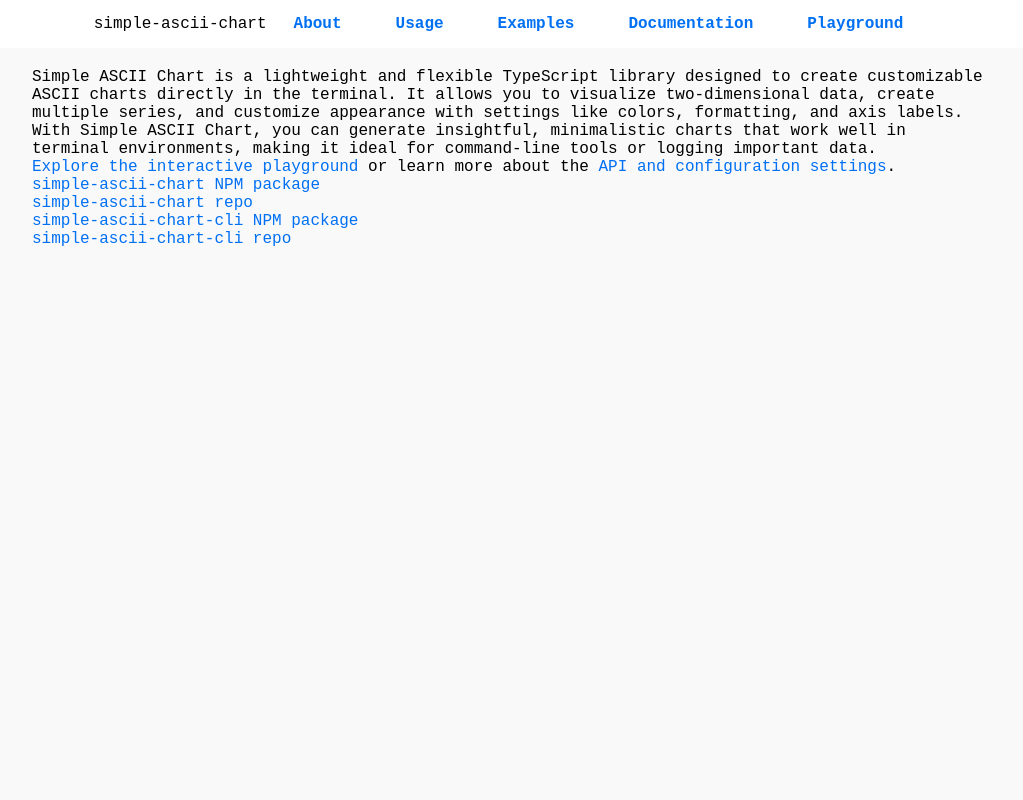
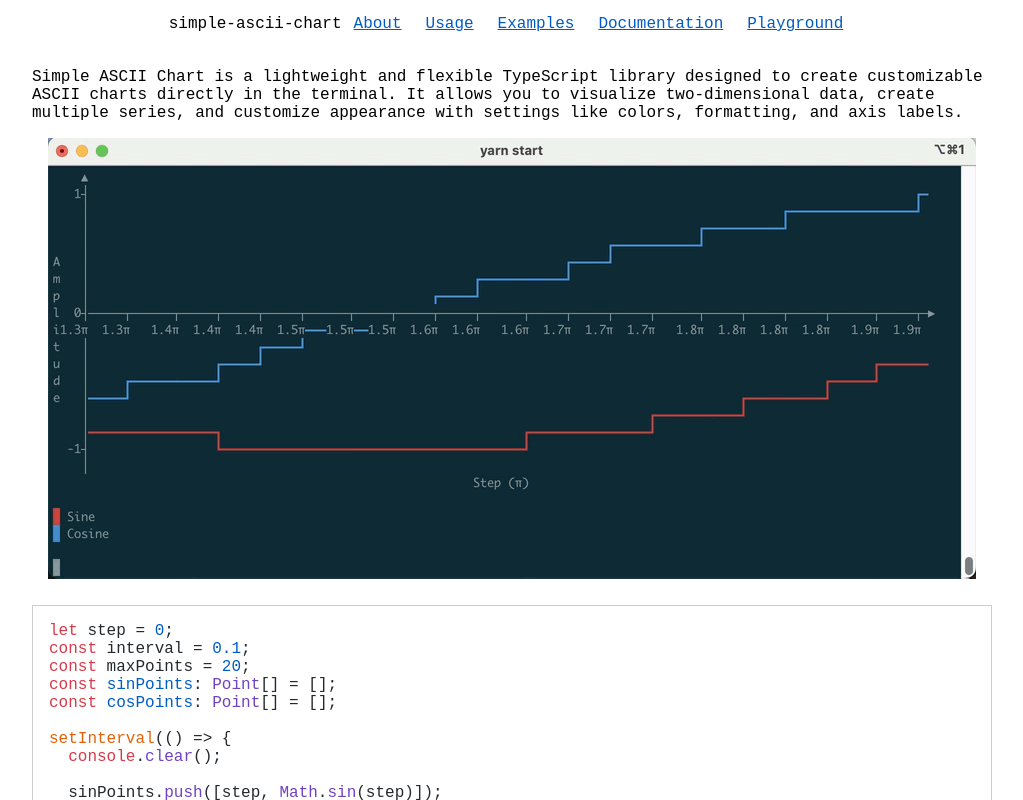
Before and after one commit to gtktsc/simple-ascii-chart-website, a Next.js app: page / in a window 1280 px wide. Shown: the top 800 px of the page, without its empty margins (128-1151 px from the left). Built offline with nearby package versions, Linux system fonts and the light colour scheme.

Commit message:
chore: add bars

```diff
--- a/app/page.tsx
+++ b/app/page.tsx
@@ -1,4 +1,6 @@
 import Link from "next/link";
+import Image from "next/image";
+import CodeBlock from "../components/CopyablePlot";
 
 export default function Home() {
   return (
@@ -10,6 +12,53 @@ export default function Home() {
         and customize appearance with settings like colors, formatting, and axis
         labels.
       </p>
+      <div className="chart-gif-wrapper">
+        <Image
+          src="/simple-asci-chart.gif"
+          alt="Simple ASCII Chart"
+          width={928}
+          height={441}
+        />
+      </div>
+      <CodeBlock javascript>
+        {`let step = 0;
+const interval = 0.1;
+const maxPoints = 20;
+const sinPoints: Point[] = [];
+const cosPoints: Point[] = [];
+
+setInterval(() => {
+  console.clear();
+
+  sinPoints.push([step, Math.sin(step)]);
+  cosPoints.push([step, Math.cos(step)]);
+
+  if (sinPoints.length > maxPoints) sinPoints.shift();
+  if (cosPoints.length > maxPoints) cosPoints.shift();
+
+  console.log(
+    plot([sinPoints, cosPoints], {
+      showTickLabel: true,
+      color: ['ansiRed', 'ansiBlue'],
+      width: 120,
+      height: 16,
+      yRange: [-1, 1],
+      xLabel: 'Step (π)',
+      yLabel: 'Amplitude',
+      legend: { position: 'bottom', series: ['Sine', 'Cosine'] },
+      axisCenter: [undefined, 0],
+      formatter: (x, { axis }) => {
+        if (axis === 'y') return x;
+        return \`\${(x / Math.PI).toFixed(1)}π\`;
+      },
+    }),
+  );
+
+  step += interval;
+}, 200);`}
+        `
+      </CodeBlock>
+
       <p>
         With Simple ASCII Chart, you can generate insightful, minimalistic
         charts that work well in terminal environments, making it ideal for
--- a/components/CopyablePlot.tsx
+++ b/components/CopyablePlot.tsx
@@ -1,20 +1,35 @@
 "use client";
 
-import React, { useState } from "react";
+import React, { useEffect, useRef, useState } from "react";
+import hljs from "highlight.js";
+import "highlight.js/styles/github.css"; // You can choose any Highlight.js theme
 
 type CodeBlockProps = {
   children: React.ReactNode;
+  javascript?: boolean;
+  bash?: boolean;
 };
 
-const CodeBlock: React.FC<CodeBlockProps> = ({ children }) => {
+const CodeBlock: React.FC<CodeBlockProps> = ({
+  children,
+  javascript = false,
+  bash = false,
+}) => {
   const [copied, setCopied] = useState(false);
+  const codeRef = useRef<HTMLElement>(null);
+
+  useEffect(() => {
+    if ((javascript || bash) && codeRef.current) {
+      hljs.highlightElement(codeRef.current); // Apply Highlight.js
+    }
+  }, [javascript, bash, children]);
 
   const handleCopy = () => {
-    if (typeof children !== "string") {
-      return;
+    if (typeof children === "string") {
+      navigator.clipboard.writeText(children); // Copy directly if it's a string
+    } else if (codeRef.current) {
+      navigator.clipboard.writeText(codeRef.current.innerText); // Otherwise, get the text content
     }
-
-    navigator.clipboard.writeText(children);
     setCopied(true);
 
     // Automatically hide the copied message after 2 seconds
@@ -22,8 +37,14 @@ const CodeBlock: React.FC<CodeBlockProps> = ({ children }) => {
   };
 
   const dismissAlert = () => {
-    setCopied(false); // Dismiss the alert manually
+    setCopied(false);
   };
+
+  const languageClass = javascript
+    ? "language-javascript"
+    : bash
+    ? "language-bash"
+    : "";
 
   return (
     <div className="copyable-plot-wrapper">
@@ -31,9 +52,11 @@ const CodeBlock: React.FC<CodeBlockProps> = ({ children }) => {
         className="copyable-plot"
         onClick={handleCopy}
         role="button"
-        aria-label="Click to copy the plot"
+        aria-label="Click to copy the code"
       >
-        <code>{children}</code>
+        <code ref={codeRef} className={languageClass}>
+          {children}
+        </code>
       </pre>
 
       {copied && (
--- a/components/DynamicEditablePlot.tsx
+++ b/components/DynamicEditablePlot.tsx
@@ -131,7 +131,7 @@ export default function EditablePlot({
 
       <div>
         <button onClick={runCode}>Run Code and Plot</button>
-        <CodeBlock>{result}</CodeBlock>
+        <CodeBlock bash>{result}</CodeBlock>
       </div>
     </>
   );
--- a/package.json
+++ b/package.json
@@ -10,6 +10,7 @@
   },
   "dependencies": {
     "@monaco-editor/react": "^4.6.0",
+    "highlight.js": "^11.10.0",
     "monaco-editor": "^0.52.0",
     "next": "15.0.1",
     "react": "18.3.1",
--- a/styles/global.css
+++ b/styles/global.css
@@ -6,11 +6,18 @@
   box-sizing: border-box;
 }
 
+.chart-gif-wrapper {
+  display: flex;
+  justify-content: center;
+  align-items: center;
+  width: 100%;
+  padding: 1rem 0;
+}
+
 /* Basic global styles */
 body {
   margin: 0;
   padding: 0;
-  background-color: #f9f9f9;
 }
 html {
   overflow-y: scroll;
@@ -24,14 +31,8 @@ html {
 
 /* Style for the plot container */
 .copyable-plot {
-  background-color: #f5f5f5;
   border: 0.0625rem solid #ccc; /* 1px */
-  padding: 0.625rem; /* 10px */
-  font-family: "Courier New", Courier, monospace;
-  white-space: pre-wrap;
-  word-wrap: break-word;
   cursor: pointer;
-  margin-bottom: 1.25rem; /* 20px */
 }
 
 /* Style for the toast notification */
@@ -39,7 +40,7 @@ html {
   position: fixed;
   bottom: 1.25rem; /* 20px */
   right: 1.25rem; /* 20px */
-  background-color: #333;
+  background-color: #005cc5;
   color: #fff;
   padding: 0.625rem 1.25rem; /* 10px 20px */
   border-radius: 0.3125rem; /* 5px */
@@ -55,7 +56,12 @@ html {
 }
 
 /* Heading styles with spacing */
-h1, h2, h3, h4, h5, h6 {
+h1,
+h2,
+h3,
+h4,
+h5,
+h6 {
   margin-top: 1.25rem; /* 20px */
   margin-bottom: 0.625rem; /* 10px */
   line-height: 1.2;
@@ -67,7 +73,7 @@ h1, h2, h3, h4, h5, h6 {
 .navbar {
   position: sticky;
   top: 0;
-  background-color: #fff;
+  background-color: white;
   padding: 0.9375rem 1.25rem; /* 15px 20px */
   display: flex;
   justify-content: center;
@@ -84,29 +90,11 @@ h1, h2, h3, h4, h5, h6 {
 
 /* Navbar links styling */
 .navbar-links a {
-  text-decoration: none;
-  margin: 0 0.9375rem; /* 15px */
-  color: #0070f3;
-  font-weight: 600;
-  font-family: inherit; /* Monospaced font for links */
-  transition: color 0.3s ease, background-color 0.3s ease;
   padding: 0.5rem 0.75rem; /* 8px 12px */
-  border-radius: 0.25rem; /* 4px */
-}
-
-.navbar-links a:hover {
-  background-color: rgba(0, 112, 243, 0.1);
-  color: #005bb5;
 }
 
 a {
-  color: #0070f3;
-  text-decoration: none;
-  font-family: inherit;
-}
-
-a:hover {
-  color: #005bb5;
+  color: #005cc5;
 }
 
 /* Spacing for the main content */
@@ -124,7 +112,8 @@ body {
 }
 
 /* Responsive design for smaller screens */
-@media (max-width: 48rem) { /* 768px */
+@media (max-width: 48rem) {
+  /* 768px */
   .navbar-links {
     flex-direction: column;
     align-items: center;
```
Also changed, not shown: app/documentation/page.tsx (+15 -1 lines), app/examples/page.tsx (+35 -3 lines), app/usage/page.tsx (+9 -7 lines), public/simple-asci-chart.gif (added), 1 other file (tests, documents, lock files or other folders).
